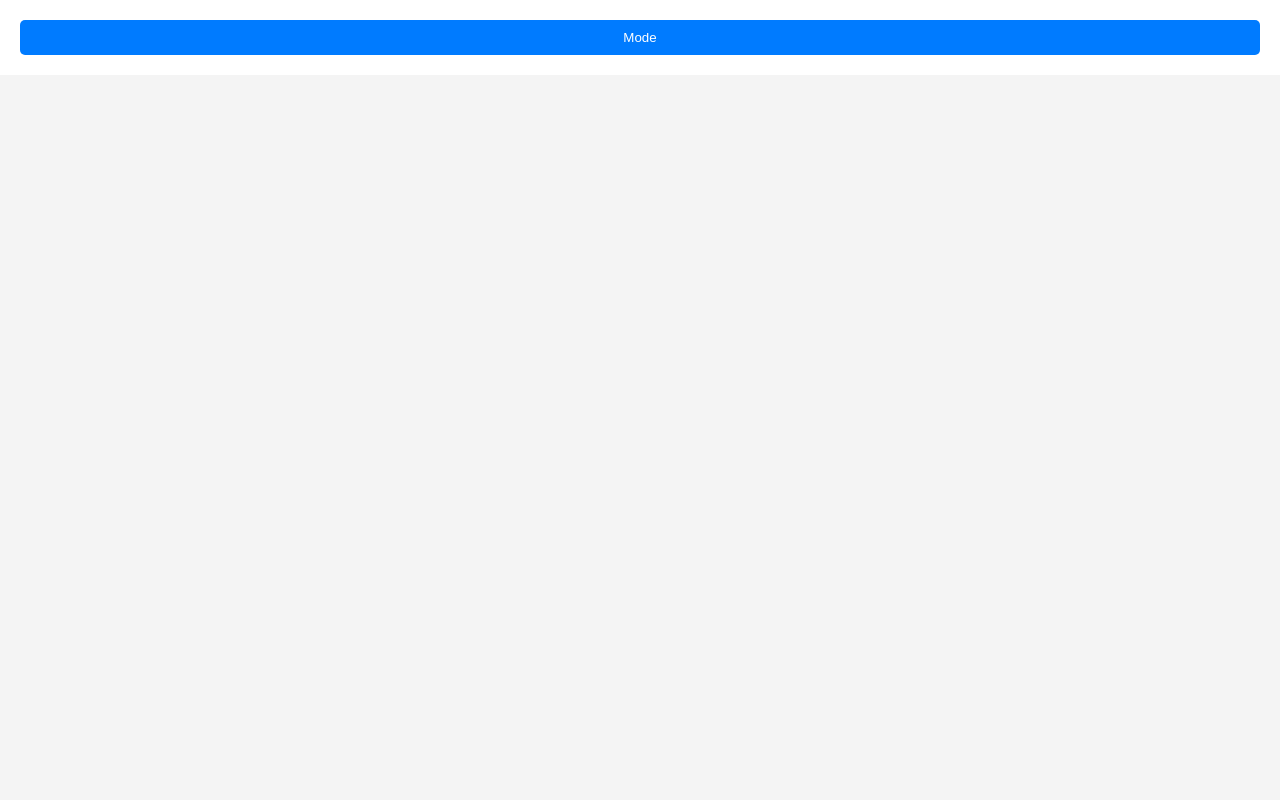
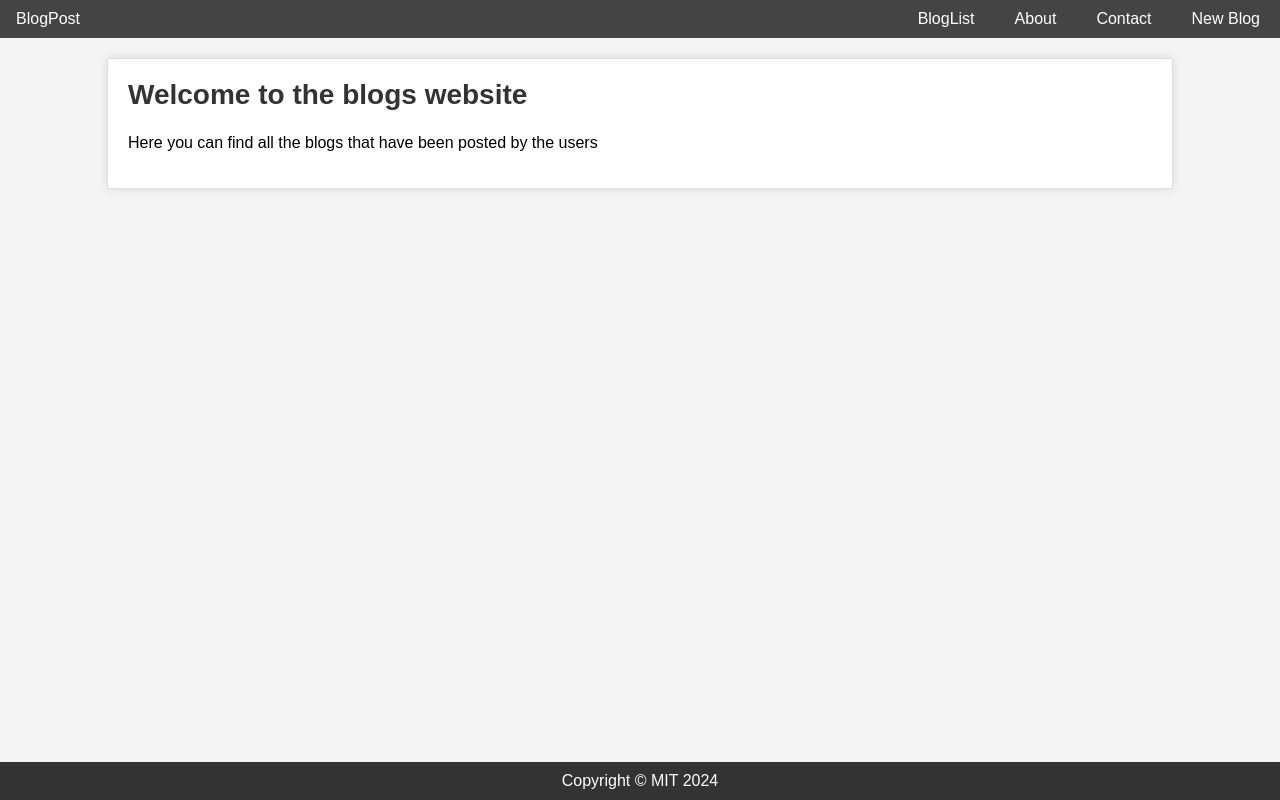
Before and after one commit to Pranjal-0807/React-BlogPost, a React (Create React App) app in the folder blogpost/: page / in a window 1280 px wide. Built offline with nearby package versions, Linux system fonts and the light colour scheme.

Commit message:
Update App.js

```diff
--- a/blogpost/src/App.js
+++ b/blogpost/src/App.js
@@ -5,8 +5,8 @@ import Mode from "./components/Mode";
 function App() {
   return (
     <>
-      {/* <AppRouter /> */}
-      <ContextApp />
+      <AppRouter />
+    {/* <ContextApp /> */}
     </>
   );
 }
```
